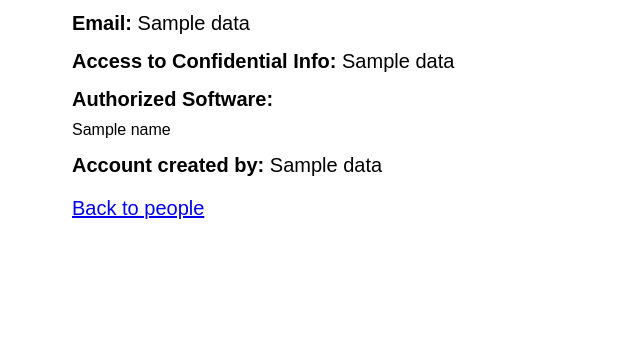
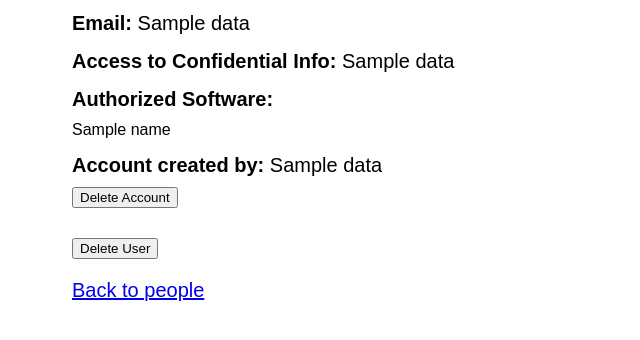
Before and after one commit to bh2779/4111_project1, a Flask app: template templates/profile.html in a window 1280 px wide. Shown: the part 291-631 px from the top of the page, without its empty margins (0-640 px from the left). Run offline with Flask 2, Linux system fonts and the light colour scheme; the template is opened without the code that fills it: most values are stand-ins (such as "Sample title", 1, 10 or a date in 2020); parts of the project's set-up code (start-up, migrations or seed data) failed here and were passed over.

Commit message:
can now delete accounts and users

```diff
--- a/server.py
+++ b/server.py
@@ -4,7 +4,7 @@ from sqlalchemy.pool import NullPool
 from flask import Flask, request, render_template, g, redirect, Response
 import random
 import string
-from datetime import date
+from datetime import date, datetime
 
 tmpl_dir = os.path.join(os.path.dirname(os.path.abspath(__file__)), 'templates')
 app = Flask(__name__, template_folder=tmpl_dir)
@@ -17,6 +17,112 @@ DB_SERVER = "w4111project1part2db.cisxo09blonu.us-east-1.rds.amazonaws.com"
 DATABASEURI = "postgresql://"+DB_USER+":"+DB_PASSWORD+"@"+DB_SERVER+"/proj1part2"
 
 engine = create_engine(DATABASEURI)
+
+"""
+Accepted characters for validation:
+A-Z
+a-z
+0-9
+-
+"""
+
+
+# takes in a string and checks if the characters are valid
+def name_val(name):
+    for letter in name:
+        if letter not in string.ascii_letters:
+            return False, "Invalid characters in input. Please only use upper or lowercase letters."
+    return True, "OK"
+
+
+# takes in a string of integers and confirms they are a valid day entry
+def day_val(val):
+    # check length of input
+    if len(val) == 0 or len(val) > 2:
+        return False, "Please enter a valid number between 01-31."
+    # check if all characters are valid digits
+    for ch in val:
+        if ch not in string.digits:
+            return False, "Please enter a valid number between 01-31."
+    # check range
+    if int(val) < 1 or int(val) > 31:
+        return False, "Please enter a valid number between 01-31."
+    # if length 1, add 0 to front
+    if len(val) == 1:
+        return True, "0" + val
+
+
+# takes in a string of integers and confirms they are a valid month entry
+def month_val(val):
+    # check length of input
+    if len(val) == 0 or len(val) > 2:
+        return False, "Please enter a valid number between 01-12."
+    # check if all characters are valid digits
+    for ch in val:
+        if ch not in string.digits:
+            return False, "Please enter a valid number between 01-12."
+    # check range
+    if int(val) < 1 or int(val) > 12:
+        return False, "Please enter a valid number between 01-12."
+    # if length 1, add 0 to front
+    if len(val) == 1:
+        return True, "0" + val
+
+
+def year_val(val):
+    year = date.today().year
+    # check length of input
+    if len(val) != 4:
+        return False, f"Please enter a valid 4 digit number between 1900 and {year}."
+    # check if all characters are valid digits
+    for ch in val:
+        if ch not in string.digits:
+            return False, f"Please enter a valid 4 digit number between 1900 and {year}."
+    # check range
+    if int(val) < 1900 or int(val) > year:
+        return False, f"Please enter a valid 4 digit number between 1900 and {year}."
+    return True, "OK"
+
+
+# takes in year, month, day and confirms it is a valid date via the datetime library
+# probably could have been used to sanity check input too, but oh well ¯\_(ツ)_/¯
+def full_date_val(year, month, day):
+    valid_date = None
+    try:
+        input_date = datetime(year=int(year), month=int(month), day=int(day))
+        valid_date = True
+    except ValueError:
+        valid_date = False
+    if valid_date == False:
+        return False, "Date is not valid."
+    else:
+        return True, "OK"
+
+
+# takes in location and confirms all characters are valid
+def location_val(val):
+    for ch in val:
+        if ch not in (string.ascii_letters + string.digits):
+            return False, "Invalid characters entered."
+
+    return True, "OK"
+
+# takes in name of software and confirms all characters are valid
+def software_val(val):
+    for ch in val:
+        if ch not in (string.ascii_letters + string.digits + "-"):
+            return False, "Invalid characters entered."
+
+    return True, "OK"
+
+# takes in software version and confirms all characters are valid
+def version_val(val):
+    for ch in val:
+        if ch not in (string.ascii_letters + string.digits + "."):
+            return False, "Invalid characters entered."
+
+    return True, "OK"
+
 
 @app.before_request
 def before_request():
@@ -47,10 +153,25 @@ def index():
 @app.route('/add-profile', methods=['POST'])
 def add_profile():
     first_name = request.form['first_name']
+    if not name_val(first_name):
+        return redirect('/')
     last_name = request.form['last_name']
+    if not name_val(last_name):
+        return redirect('/')
     dob = request.form['dob']
+    year, month, day = dob.split('-')
+    if not year_val(year):
+        return redirect('/')
+    if not month_val(month):
+        return redirect('/')
+    if not day_val(day):
+        return redirect('/')
     location = request.form['location']
+    if not location_val(location):
+        return redirect('/')
     dept = request.form['dept']
+    if dept not in ['Sales', 'HR', 'IT']:
+        return redirect('/')
     role = request.form['role']
     all_roles = []
     cursor = g.conn.execute('SELECT role_name FROM role')
@@ -60,6 +181,8 @@ def add_profile():
     if role not in all_roles:
         return redirect('/')
     created_by = request.form['created_by']
+    if not name_val(created_by):
+        return redirect('/')
     cmd = 'INSERT INTO users(first_name, last_name, dob, location, department) VALUES (:first_name, :last_name, :dob, :location, :dept)'
     g.conn.execute(text(cmd), first_name = first_name, last_name = last_name, dob = dob, location = location, dept = dept)
     cmd = 'SELECT user_id FROM users WHERE first_name LIKE \'' + first_name + '\' AND last_name LIKE \'' + last_name + '\''
@@ -95,6 +218,7 @@ def profile(userid):
     cursor = g.conn.execute("SELECT * FROM users WHERE user_id = " + str(userid))
     user_info = []
     for result in cursor:
+        user_info.append(result['user_id'])
         user_info.append(result['first_name'] + ' ' + result['last_name'])
         user_info.append(result['location'])
         user_info.append(result['department'])
@@ -103,7 +227,7 @@ def profile(userid):
     for result in cursor:
         accounts.append([result['account_id'], result['username'], result['email']])
     user_info.append(accounts)
-    for account in user_info[3]:
+    for account in user_info[4]:
         account_id = account[0]
         cursor = g.conn.execute("SELECT R.role_id, role_name, last_reviewed FROM role AS R JOIN belongs_to AS B ON R.role_id = B.role_id WHERE account_id = " + str(account_id))
         role_id = 0
@@ -128,11 +252,34 @@ def profile(userid):
         for result in cursor:
             softwares.append(result['name'] + ' (authorized until ' + str(result['duration']) + ')')
         account.append(softwares)
-        print(account)
     cursor.close()
-    # print(user_info)
     context = dict(data = user_info)
     return render_template("profile.html", **context)
+
+@app.route('/account/<int:account_id>/delete', methods = ['POST'])
+def delete_account(account_id):
+    g.conn.execute("DELETE FROM belongs_to WHERE account_id = " + str(account_id))
+    g.conn.execute("DELETE FROM accesses WHERE account_id = " + str(account_id))
+    g.conn.execute("DELETE FROM assigned WHERE account_id = " + str(account_id))
+    g.conn.execute("DELETE FROM authorized WHERE account_id = " + str(account_id))
+    g.conn.execute("DELETE FROM account WHERE account_id = " + str(account_id))
+    return redirect('/')
+
+@app.route('/user/<int:user_id>/delete', methods=['POST'])
+def delete_user(user_id):
+    account_ids = []
+    cursor = g.conn.execute("SELECT account_id FROM account WHERE user_id = " + str(user_id))
+    for result in cursor:
+        account_ids.append(result['account_id'])
+    for account_id in account_ids:
+        g.conn.execute("DELETE FROM belongs_to WHERE account_id = " + str(account_id))
+        g.conn.execute("DELETE FROM accesses WHERE account_id = " + str(account_id))
+        g.conn.execute("DELETE FROM assigned WHERE account_id = " + str(account_id))
+        g.conn.execute("DELETE FROM authorized WHERE account_id = " + str(account_id))
+        g.conn.execute("DELETE FROM account WHERE account_id = " + str(account_id))
+    g.conn.execute("DELETE FROM account WHERE user_id = " + str(user_id))
+    g.conn.execute("DELETE FROM users WHERE user_id = " + str(user_id))
+    return redirect('/')
 
 @app.route('/devices')
 def devices():
@@ -199,10 +346,22 @@ def software(sid):
 @app.route('/add-software', methods=['POST'])
 def add_software():
     name = request.form['name']
-    print(type(name))
+    if not software_val(name):
+        return redirect('/softwares')
     version = request.form['version']
+    if not version_val(version):
+        return redirect('/softwares')
     license = request.form['license']
+    if not name_val(license):
+        return redirect('/softwares')
     renew_date = request.form['renew_date']
+    year, month, day = renew_date.split('-')
+    if not year_val(year):
+        return redirect('/')
+    if not month_val(month):
+        return redirect('/')
+    if not day_val(day):
+        return redirect('/')
     cmd = 'INSERT INTO software(name, version, license, renew_date) VALUES (:name, :version, :license, :renew_date)'
     g.conn.execute(text(cmd), name = name, version = version, license = license, renew_date = renew_date)
     return redirect('/softwares')
--- a/templates/profile.html
+++ b/templates/profile.html
@@ -14,21 +14,24 @@
             margin-top: 10px;
             font-size: 12pt;
         }
+        .button {
+            margin-top: 10px;
+        }
     </style>
 
     <body>
-        <h1>{{data[0]}}</h1>
+        <h1>{{data[1]}}</h1>
 
         <div>
             <div class="info">
                 <b>Location: </b>
-                {{data[1]}}
+                {{data[2]}}
             </div>
             <div class="info">
                 <b>Department: </b>
-                {{data[2]}}
+                {{data[3]}}
             </div>
-            {% for n in data[3] %}
+            {% for n in data[4] %}
             <h2>Account {{n[1]}}</h2>
             <div class="info">
                 <b>Position: </b>
@@ -52,7 +55,13 @@
                 <b>Account created by: </b>
                 {{n[4]}}
             </div>
+            <form method="POST" action="/account/{{n[0]}}/delete">
+                <input type="submit" value="Delete Account" class="button">
+            </form>
             {% endfor %}
+            <form method="POST" action="/user/{{data[0]}}/delete">
+                <input type="submit" value="Delete User" class="button">
+            </form>
             <p><a href="/">Back to people</a></p>
         </div>
     </body>
```
